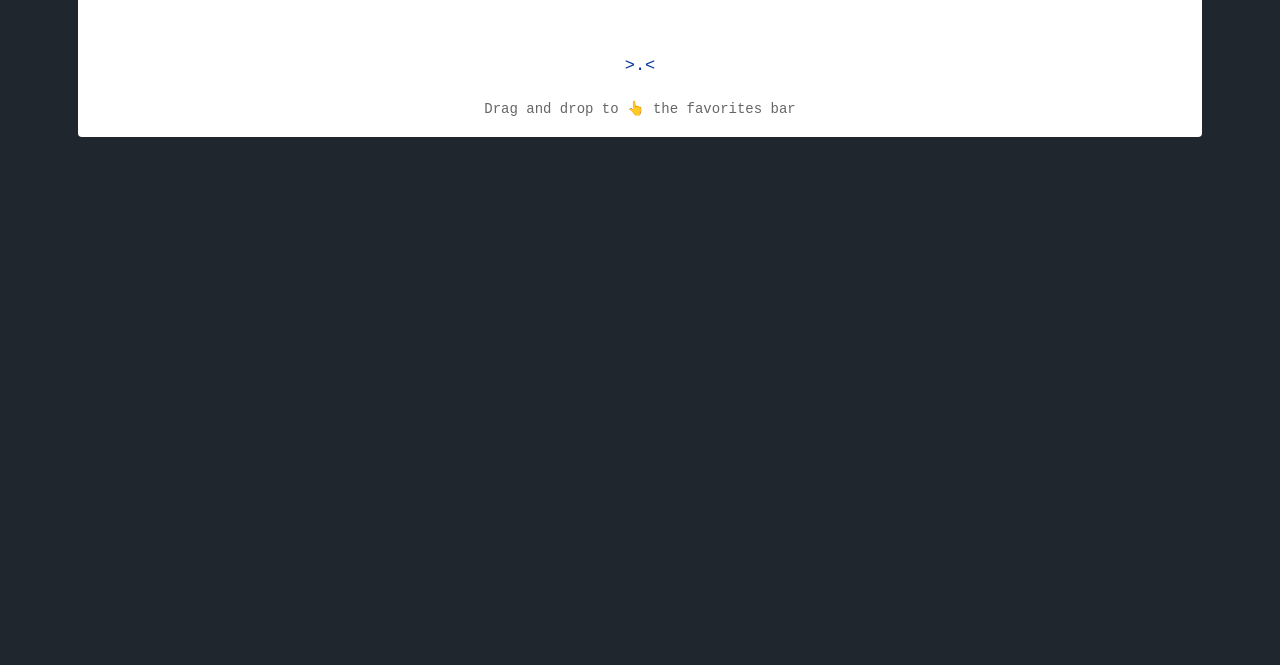
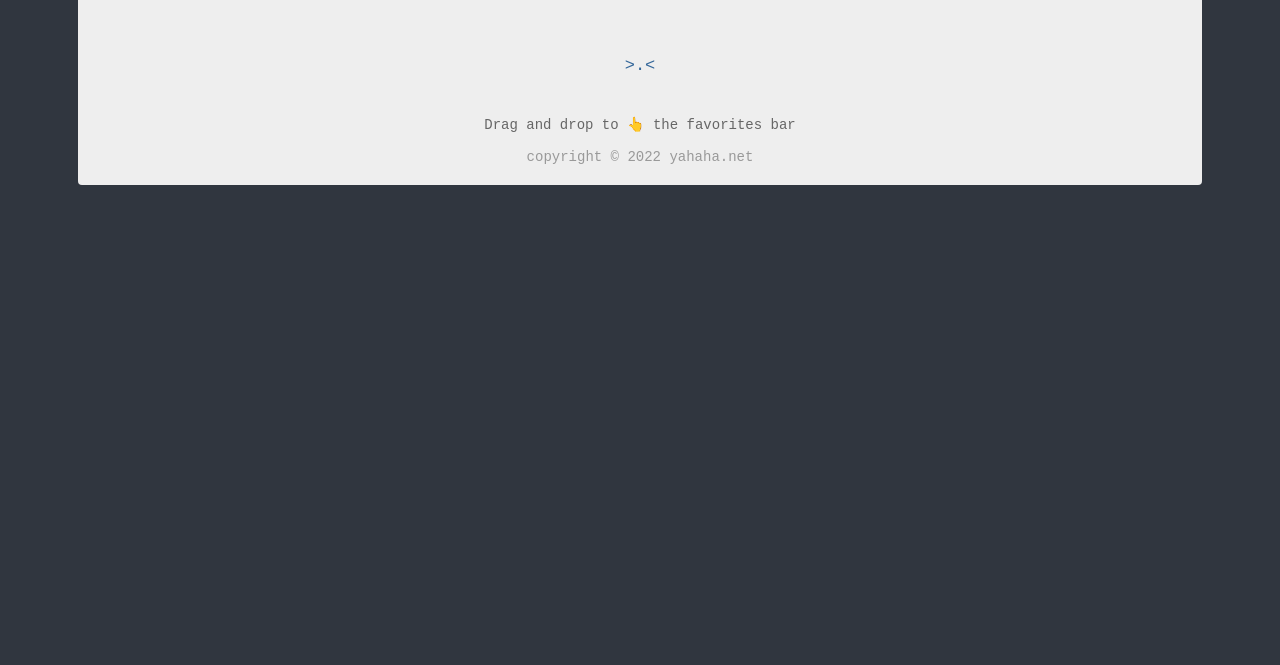
Before and after one commit to dofy/short-url, a website: page pages/index.html in a window 1280 px wide. Shown: the part 135-800 px from the top of the page. Drawn offline with Linux system fonts and the light colour scheme; files that its build step writes are made by us from their sources.

Commit message:
update packages

```diff
--- a/lib/db.js
+++ b/lib/db.js
@@ -1,7 +1,7 @@
 const mongoose = require('mongoose')
 const db = mongoose.connection
 
-exports.connect = (url, onopen = () => {}) => {
+exports.connect = (url, onopen = () => { }) => {
   mongoose.connect(url, { useNewUrlParser: true, useUnifiedTopology: true })
   db.on('error', console.error.bind(console, 'connection error:'))
   db.once('open', onopen)
--- a/pages/index.html
+++ b/pages/index.html
@@ -12,9 +12,7 @@
   </head>
   <body>
     <div id="app">
-      <h3 class="line">
-        |-.-| Short URL! |-.-|
-      </h3>
+      <h3 class="line">|-.-| Short URL! |-.-|</h3>
       <div class="line">
         <a
           href="javascript:void(location.href=`{apiURL}?url=${encodeURIComponent(location.href)}`);"
@@ -22,6 +20,7 @@
         >
       </div>
       <div class="tip">Drag and drop to 👆 the favorites bar</div>
+      <div class="copyright">copyright &copy; 2022 yahaha.net</div>
     </div>
   </body>
 </html>
--- a/public/style.css
+++ b/public/style.css
@@ -1,12 +1,13 @@
 body {
-  background: #20262E;
+  background: #30363f;
   padding: 20px 70px;
   font-size: 17px;
   font-family: monospace;
 }
 
-a:visited, a:link {
-  color: #039;
+a:visited,
+a:link {
+  color: #369;
   text-decoration: none;
 }
 a:hover {
@@ -15,7 +16,7 @@ a:hover {
 }
 
 #app {
-  background: #fff;
+  background: #eee;
   border-radius: 4px;
   padding: 20px;
   transition: all 0.2s;
@@ -30,4 +31,10 @@ a:hover {
 .tip {
   color: #666;
   font-size: 14px;
+  padding: 16px;
 }
+
+.copyright {
+  color: #999;
+  font-size: 14px;
+}
```
Also changed, not shown: public/favicon.ico, 1 other file.
